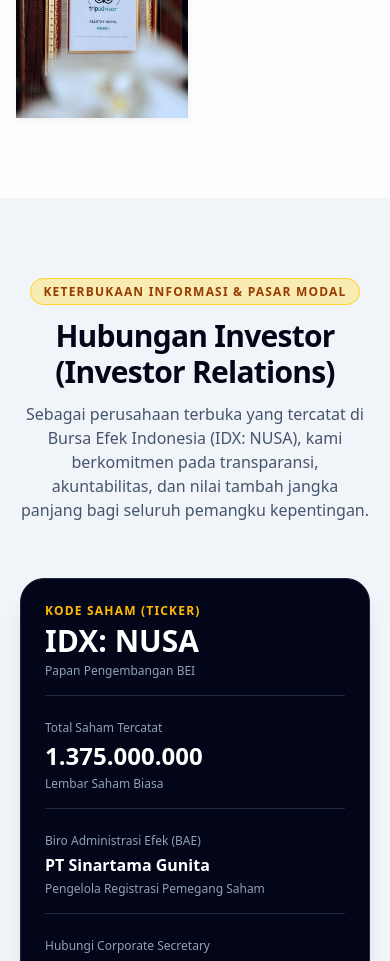
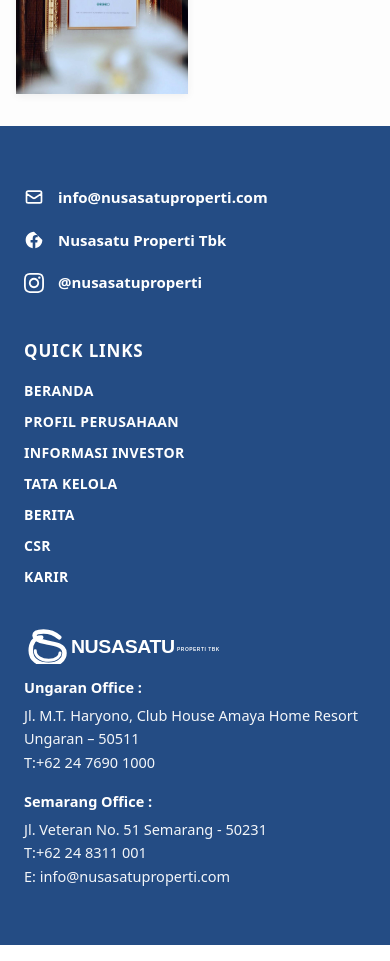
Before and after one commit to ReinaldyDwiAllailKusnadi/nusantara-satu-properti, a Next.js app: page / in a window 390 px wide. Shown: the part 4800-5761 px from the top of the page. Built offline with nearby package versions, Linux system fonts and the light colour scheme.

Commit message:
feat: match awards and footer bottom layout, white logo, and non-wrapping sticky navbar

```diff
--- a/src/app/globals.css
+++ b/src/app/globals.css
@@ -152,7 +152,8 @@ html {
   text-transform: uppercase;
   letter-spacing: 1.2px;
   color: #1c1c1c;
-  padding: 18px 15px;
+  padding: 18px 11px;
+  white-space: nowrap;
   position: relative;
   display: inline-flex;
   align-items: center;
@@ -161,6 +162,12 @@ html {
   cursor: pointer;
   background: transparent;
   border: none;
+  flex-shrink: 0;
+}
+@media (min-width: 1280px) {
+  .nav-link-item {
+    padding: 18px 14px;
+  }
 }
 .nav-link-item:hover {
   color: #000077;
@@ -169,8 +176,14 @@ html {
   content: '';
   position: absolute;
   bottom: 8px;
-  left: 15px;
-  right: 15px;
+  left: 11px;
+  right: 11px;
   height: 2px;
   background-color: #1c1c1c;
 }
+@media (min-width: 1280px) {
+  .nav-link-item.active::after {
+    left: 14px;
+    right: 14px;
+  }
+}
--- a/src/app/page.js
+++ b/src/app/page.js
@@ -4,8 +4,6 @@ import CompanyProfile from '@/components/CompanyProfile';
 import Milestones from '@/components/Milestones';
 import BusinessUnits from '@/components/BusinessUnits';
 import AwardsSection from '@/components/AwardsSection';
-import InvestorRelations from '@/components/InvestorRelations';
-import ContactSection from '@/components/ContactSection';
 import Footer from '@/components/Footer';
 
 export default function Home() {
@@ -18,8 +16,6 @@ export default function Home() {
         <Milestones />
         <BusinessUnits />
         <AwardsSection />
-        <InvestorRelations />
-        <ContactSection />
       </main>
       <Footer />
     </>
--- a/src/components/AwardsSection.jsx
+++ b/src/components/AwardsSection.jsx
@@ -10,10 +10,10 @@ const awardImages = [
 
 export default function AwardsSection() {
   return (
-    <section id="penghargaan" className="py-20 sm:py-24 bg-[#FDFDFD]">
+    <section id="penghargaan" className="pt-16 sm:pt-20 pb-8 sm:pb-10 bg-[#FDFDFD]">
       <div className="max-w-[1280px] mx-auto px-4 sm:px-8">
         {/* Centered Heading with #22406F divider matching original */}
-        <div className="text-center mb-12 sm:mb-14">
+        <div className="text-center mb-10 sm:mb-12">
           <h2 className="text-3xl sm:text-4xl font-extrabold text-[#22406F] uppercase tracking-[1.5px]">
             PENGHARGAAN
           </h2>
--- a/src/components/Footer.jsx
+++ b/src/components/Footer.jsx
@@ -3,24 +3,23 @@
 import Link from 'next/link';
 
 export default function Footer() {
-  const currentYear = new Date().getFullYear();
+  return (
+    <footer className="bg-[#244C84] text-white pt-14 pb-14 font-sans">
+      <div className="max-w-[1360px] mx-auto px-6 sm:px-12 lg:px-16">
+        <div className="grid grid-cols-1 md:grid-cols-3 gap-10 lg:gap-14 items-start">
 
-  return (
-    <footer className="bg-[#19375e] text-white pt-14 pb-8 font-sans">
-      <div className="max-w-[1240px] mx-auto px-4 sm:px-8">
-        <div className="grid grid-cols-1 md:grid-cols-12 gap-10 lg:gap-14 pb-12 border-b border-white/10">
-          {/* Column 1: Social & Contact Links */}
-          <div className="md:col-span-4 space-y-4">
-            <ul className="space-y-3 text-xs sm:text-sm text-slate-200">
+          {/* Column 1: Contact & Social Icons */}
+          <div className="pt-1">
+            <ul className="space-y-4 text-[15px] font-semibold text-white">
               <li>
                 <a
-                  href="mailto:info@nusantarasatuproperti.com"
-                  className="flex items-center gap-3 hover:text-[#0099d8] transition-colors"
+                  href="mailto:info@nusasatuproperti.com"
+                  className="inline-flex items-center gap-3.5 hover:text-amber-300 transition-colors"
                 >
-                  <svg className="w-4 h-4 text-[#0099d8]" fill="none" stroke="currentColor" viewBox="0 0 24 24">
+                  <svg className="w-5 h-5 text-white flex-shrink-0" fill="none" stroke="currentColor" viewBox="0 0 24 24">
                     <path strokeLinecap="round" strokeLinejoin="round" strokeWidth="2" d="M3 8l7.89 5.26a2 2 0 002.22 0L21 8M5 19h14a2 2 0 002-2V7a2 2 0 00-2-2H5a2 2 0 00-2 2v10a2 2 0 002 2z" />
                   </svg>
-                  <span>info@nusantarasatuproperti.com</span>
+                  <span>info@nusasatuproperti.com</span>
                 </a>
               </li>
               <li>
@@ -28,12 +27,12 @@ export default function Footer() {
                   href="https://facebook.com"
                   target="_blank"
                   rel="noopener noreferrer"
-                  className="flex items-center gap-3 hover:text-[#0099d8] transition-colors"
+                  className="inline-flex items-center gap-3.5 hover:text-amber-300 transition-colors"
                 >
-                  <svg className="w-4 h-4 text-[#0099d8]" fill="currentColor" viewBox="0 0 24 24">
-                    <path d="M22 12c0-5.523-4.477-10-10-10S2 6.477 2 12c0 4.991 3.657 9.128 8.438 9.878v-6.987h-2.54V12h2.54V9.797c0-2.506 1.492-3.89 3.777-3.89 1.094 0 2.238.195 2.238.195v2.46h-1.26c-1.243 0-1.63.771-1.63 1.562V12h2.773l-.443 2.89h-2.33v6.988C18.343 21.128 22 16.991 22 12z" />
+                  <svg className="w-5 h-5 text-white flex-shrink-0" fill="currentColor" viewBox="0 0 24 24">
+                    <path d="M12 2C6.477 2 2 6.477 2 12c0 4.991 3.657 9.128 8.438 9.878v-6.987h-2.54V12h2.54V9.797c0-2.506 1.492-3.89 3.777-3.89 1.094 0 2.238.195 2.238.195v2.46h-1.26c-1.243 0-1.63.771-1.63 1.562V12h2.773l-.443 2.89h-2.33v6.988C18.343 21.128 22 16.991 22 12z" />
                   </svg>
-                  <span>Nusantara Satu Properti Tbk</span>
+                  <span>Nusasatu Properti Tbk</span>
                 </a>
               </li>
               <li>
@@ -41,72 +40,61 @@ export default function Footer() {
                   href="https://instagram.com"
                   target="_blank"
                   rel="noopener noreferrer"
-                  className="flex items-center gap-3 hover:text-[#0099d8] transition-colors"
+                  className="inline-flex items-center gap-3.5 hover:text-amber-300 transition-colors"
                 >
-                  <svg className="w-4 h-4 text-[#0099d8]" fill="currentColor" viewBox="0 0 24 24">
+                  <svg className="w-5 h-5 text-white flex-shrink-0" fill="currentColor" viewBox="0 0 24 24">
                     <path d="M12 2.163c3.204 0 3.584.012 4.85.07 3.252.148 4.771 1.691 4.919 4.919.058 1.265.069 1.645.069 4.849 0 3.205-.012 3.584-.069 4.849-.149 3.225-1.664 4.771-4.919 4.919-1.266.058-1.644.07-4.85.07-3.204 0-3.584-.012-4.849-.07-3.26-.149-4.771-1.699-4.919-4.92-.058-1.265-.07-1.644-.07-4.849 0-3.204.013-3.583.07-4.849.149-3.227 1.664-4.771 4.919-4.919 1.266-.057 1.645-.069 4.849-.069zm0-2.163c-3.259 0-3.667.014-4.947.072-4.358.2-6.78 2.618-6.98 6.98-.059 1.281-.073 1.689-.073 4.948 0 3.259.014 3.668.072 4.948.2 4.358 2.618 6.78 6.98 6.98 1.281.058 1.689.072 4.948.072 3.259 0 3.668-.014 4.948-.072 4.354-.2 6.782-2.618 6.979-6.98.059-1.28.073-1.689.073-4.948 0-3.259-.014-3.667-.072-4.947-.196-4.354-2.617-6.78-6.979-6.98-1.281-.059-1.69-.073-4.949-.073zm0 5.838c-3.403 0-6.162 2.759-6.162 6.162s2.759 6.163 6.162 6.163 6.162-2.759 6.162-6.163c0-3.403-2.759-6.162-6.162-6.162zm0 10.162c-2.209 0-4-1.79-4-4 0-2.209 1.791-4 4-4s4 1.791 4 4c0 2.21-1.791 4-4 4zm6.406-11.845c-.796 0-1.441.645-1.441 1.44s.645 1.44 1.441 1.44c.795 0 1.439-.645 1.439-1.44s-.644-1.44-1.439-1.44z" />
                   </svg>
-                  <span>@nusantarasatuproperti</span>
+                  <span>@nusasatuproperti</span>
                 </a>
               </li>
             </ul>
           </div>
 
           {/* Column 2: Quick Links */}
-          <div className="md:col-span-3">
-            <h4 className="text-sm font-extrabold uppercase tracking-wider text-white mb-4">
-              Quick Links
+          <div>
+            <h4 className="text-[17px] font-extrabold uppercase tracking-wider text-white mb-4">
+              QUICK LINKS
             </h4>
-            <ul className="space-y-2 text-xs sm:text-sm text-slate-300">
-              <li><Link href="#beranda" className="hover:text-[#0099d8] transition-colors">Beranda</Link></li>
-              <li><Link href="#profil-perusahaan" className="hover:text-[#0099d8] transition-colors">Profil Perusahaan</Link></li>
-              <li><Link href="#informasi-investor" className="hover:text-[#0099d8] transition-colors">Informasi Investor</Link></li>
-              <li><Link href="#tata-kelola" className="hover:text-[#0099d8] transition-colors">Tata Kelola</Link></li>
-              <li><Link href="#berita" className="hover:text-[#0099d8] transition-colors">Berita</Link></li>
-              <li><Link href="#csr" className="hover:text-[#0099d8] transition-colors">CSR</Link></li>
-              <li><Link href="#karir" className="hover:text-[#0099d8] transition-colors">Karir</Link></li>
+            <ul className="space-y-2.5 text-[14px] font-bold text-white tracking-wide">
+              <li><Link href="#beranda" className="hover:text-amber-300 transition-colors">BERANDA</Link></li>
+              <li><Link href="#profil-perusahaan" className="hover:text-amber-300 transition-colors">PROFIL PERUSAHAAN</Link></li>
+              <li><Link href="#profil-perusahaan" className="hover:text-amber-300 transition-colors">INFORMASI INVESTOR</Link></li>
+              <li><Link href="#profil-perusahaan" className="hover:text-amber-300 transition-colors">TATA KELOLA</Link></li>
+              <li><Link href="#profil-perusahaan" className="hover:text-amber-300 transition-colors">BERITA</Link></li>
+              <li><Link href="#profil-perusahaan" className="hover:text-amber-300 transition-colors">CSR</Link></li>
+              <li><Link href="#profil-perusahaan" className="hover:text-amber-300 transition-colors">KARIR</Link></li>
             </ul>
           </div>
 
-          {/* Column 3: Office Addresses & Logo */}
-          <div className="md:col-span-5 space-y-4">
-            {/* White/Clean Logo Branding */}
-            <div className="flex items-center gap-2 mb-4">
+          {/* Column 3: White Logo and Office Addresses */}
+          <div className="space-y-4">
+            {/* White Logo matching user screenshot */}
+            <div className="mb-3">
               <img
-                src="/images/nusasatu-logo.svg"
+                src="/images/nusasatu-logo-white.svg"
                 alt="Nusasatu Properti Tbk"
-                className="h-[36px] w-auto brightness-0 invert"
+                className="w-[195px] sm:w-[220px] h-auto object-contain block"
               />
             </div>
 
-            <div className="text-xs text-slate-300 space-y-3 leading-relaxed">
+            <div className="text-[14.5px] text-white space-y-4 leading-relaxed font-normal">
               <div>
-                <p className="font-bold text-white mb-0.5">Ungaran Office :</p>
-                <p>Jl. M.T. Haryono, Club House Amaya Home Resort</p>
-                <p>Ungaran – 50511</p>
-                <p className="text-slate-400">T: +62 24 7690 1000</p>
+                <p className="font-bold text-white mb-1">Ungaran Office :</p>
+                <p className="text-white/95">Jl. M.T. Haryono, Club House Amaya Home Resort</p>
+                <p className="text-white/95">Ungaran – 50511</p>
+                <p className="text-white/95">T:+62 24 7690 1000</p>
               </div>
 
               <div>
-                <p className="font-bold text-white mb-0.5">Semarang Office :</p>
-                <p>Jl. Veteran No. 51 Semarang – 50231</p>
-                <p className="text-slate-400">T: +62 24 8311 001</p>
-                <p className="text-slate-400">E: info@nusasatuproperti.com</p>
+                <p className="font-bold text-white mb-1">Semarang Office :</p>
+                <p className="text-white/95">Jl. Veteran No. 51 Semarang - 50231</p>
+                <p className="text-white/95">T:+62 24 8311 001</p>
+                <p className="text-white/95">E: info@nusasatuproperti.com</p>
               </div>
             </div>
           </div>
-        </div>
 
-        {/* Bottom copyright */}
-        <div className="pt-6 flex flex-col sm:flex-row items-center justify-between text-xs text-slate-400 gap-3">
-          <p>
-            &copy; {currentYear} <strong>PT Nusasatu Properti Tbk</strong>. Hak Cipta Dilindungi.
-          </p>
-          <div className="flex items-center gap-4">
-            <span>IDX: NUSA</span>
-            <span>&bull;</span>
-            <Link href="#beranda" className="hover:text-white transition-colors">Kembali ke Atas &uarr;</Link>
-          </div>
         </div>
       </div>
     </footer>
```
Also changed, not shown: public/images/nusasatu-logo-white.svg (added).
